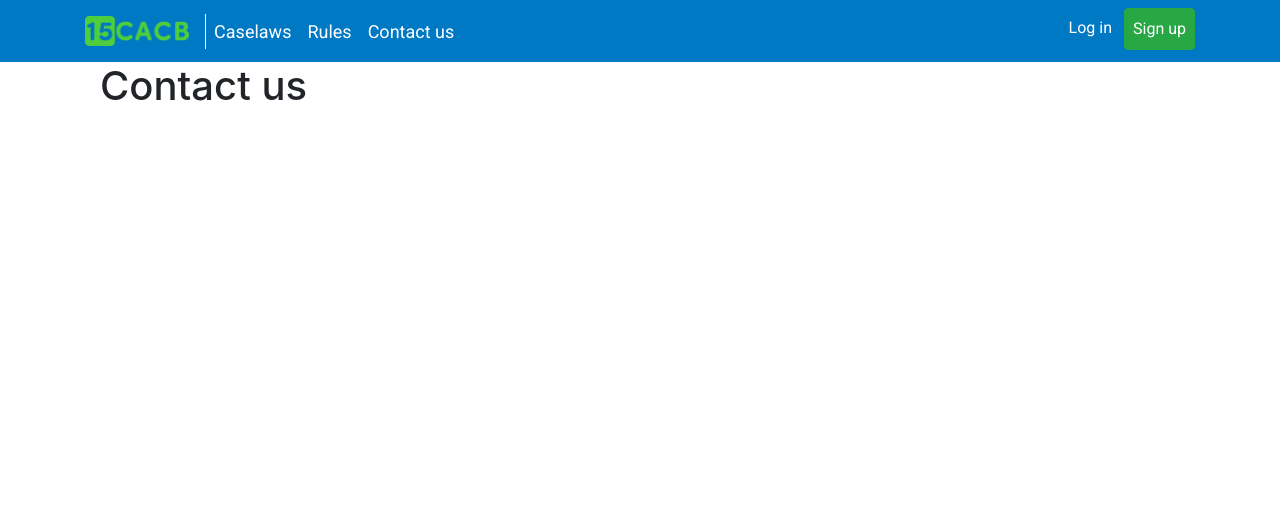
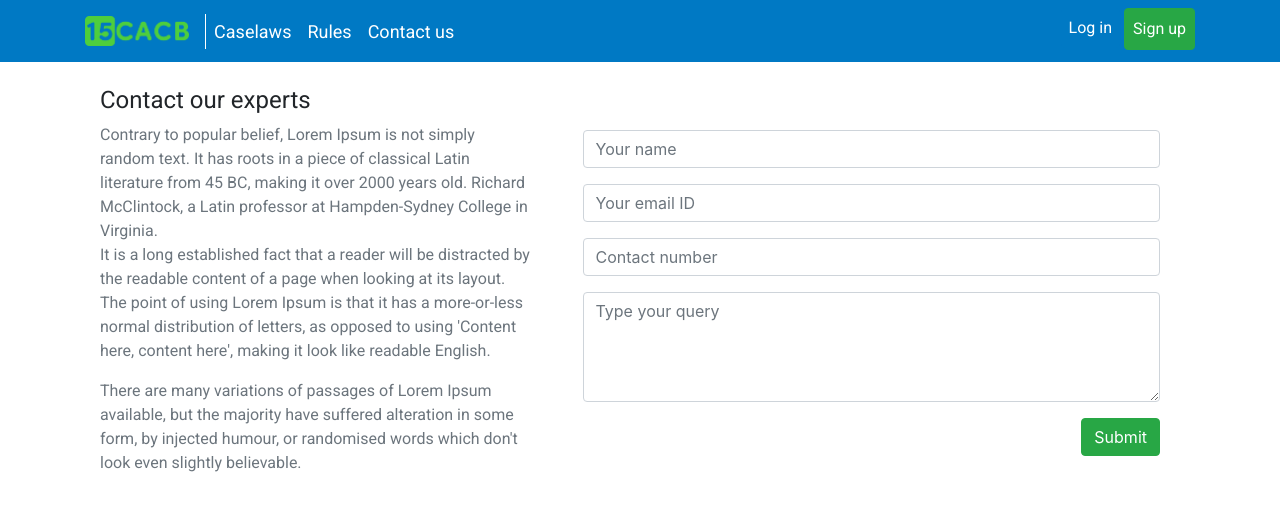
Before and after one commit to adityasanil/15CACB, a PHP site: page /index.php in a window 1280 px wide, after a click on "Contact us". Shown: the top 511 px of the page. Run offline with PHP 8.4, Linux system fonts and the light colour scheme; some libraries are stand-ins or nearby versions.

Commit message:
Contact us page UI done
Contact us page UI complete, backend pending

```diff
--- a/routes/contactUs.php
+++ b/routes/contactUs.php
@@ -9,11 +9,69 @@
         <link rel="stylesheet" href="https://stackpath.bootstrapcdn.com/bootstrap/4.3.1/css/bootstrap.min.css" integrity="sha384-ggOyR0iXCbMQv3Xipma34MD+dH/1fQ784/j6cY/iJTQUOhcWr7x9JvoRxT2MZw1T" crossorigin="anonymous">
         <script src="https://stackpath.bootstrapcdn.com/bootstrap/4.3.1/js/bootstrap.min.js" integrity="sha384-JjSmVgyd0p3pXB1rRibZUAYoIIy6OrQ6VrjIEaFf/nJGzIxFDsf4x0xIM+B07jRM" crossorigin="anonymous"></script>
         <link href='https://fonts.googleapis.com/css?family=Roboto' rel='stylesheet'>
+        <style>
+            .content {
+                font-family: 'Roboto' !important;
+            }
+        </style>
     </head>
 
     <body>
         <div class="container">
-            <h1>Contact us</h1>
+            <br>
+            <div class="row">
+                <aside class="col-sm-5">
+                    <h4 class="content ">Contact our experts</h4>
+                    <span>
+                        <p class="content text-muted">
+                            Contrary to popular belief, Lorem Ipsum is not simply random text.
+                            It has roots in a piece of classical Latin literature from 45 BC,
+                            making it over 2000 years old. Richard McClintock, a Latin professor
+                            at Hampden-Sydney College in Virginia.
+                            <br>
+                            It is a long established fact that a reader will be distracted by the readable
+                            content of a page when looking at its layout. The point of using Lorem Ipsum
+                            is that it has a more-or-less normal distribution of letters, as opposed to
+                            using 'Content here, content here', making it look like readable English.
+                        </p>
+                        <p class="content text-muted">
+                            There are many variations of passages of Lorem Ipsum available, but the majority
+                            have suffered alteration in some form, by injected humour, or randomised words
+                            which don't look even slightly believable.
+                        </p>
+                    </span>
+                </aside>
+                <aside class="col-sm-7">
+                    <div class="card" style="border: none;">
+                    <article class="card-body"><br>
+                        <form class="form">
+                            <div class="form-group">
+                                <div class="input-group">
+                                    <input class="form-control" placeholder="Your name" type="text" name="name" required>
+                                </div>
+                            </div>
+                            <div class="form-group">
+                                <div class="input-group">
+                                    <input class="form-control" placeholder="Your email ID" type="email" name="clientEmail" required>
+                                </div>
+                            </div>
+                            <div class="form-group">
+                                <div class="input-group">
+                                    <input class="form-control" placeholder="Contact number" type="tel" name="clientTelephone" required>
+                                </div>
+                            </div>
+                            <div class="form-group">
+                                <div class="input-group">
+                                    <textarea class="form-control" placeholder="Type your query" type="text" rows="4" name="clientQuery" required></textarea>
+                                </div>
+                            </div>
+                            <div class="form-group float-right">
+                                <button type="submit" class="btn btn-success" name="querySubmit">Submit</button>
+                            </div>
+                        </form>
+                    </article>
+                </aside>
+            </div>
         </div>
     </body>
 </html>
--- a/routes/signUpPage.php
+++ b/routes/signUpPage.php
@@ -21,7 +21,6 @@
 
     <body>
         <div class="container">
-            <br>
             <div class="row">
 	            <aside class="col-sm-8">
                     <div class="card text-dark">
```
